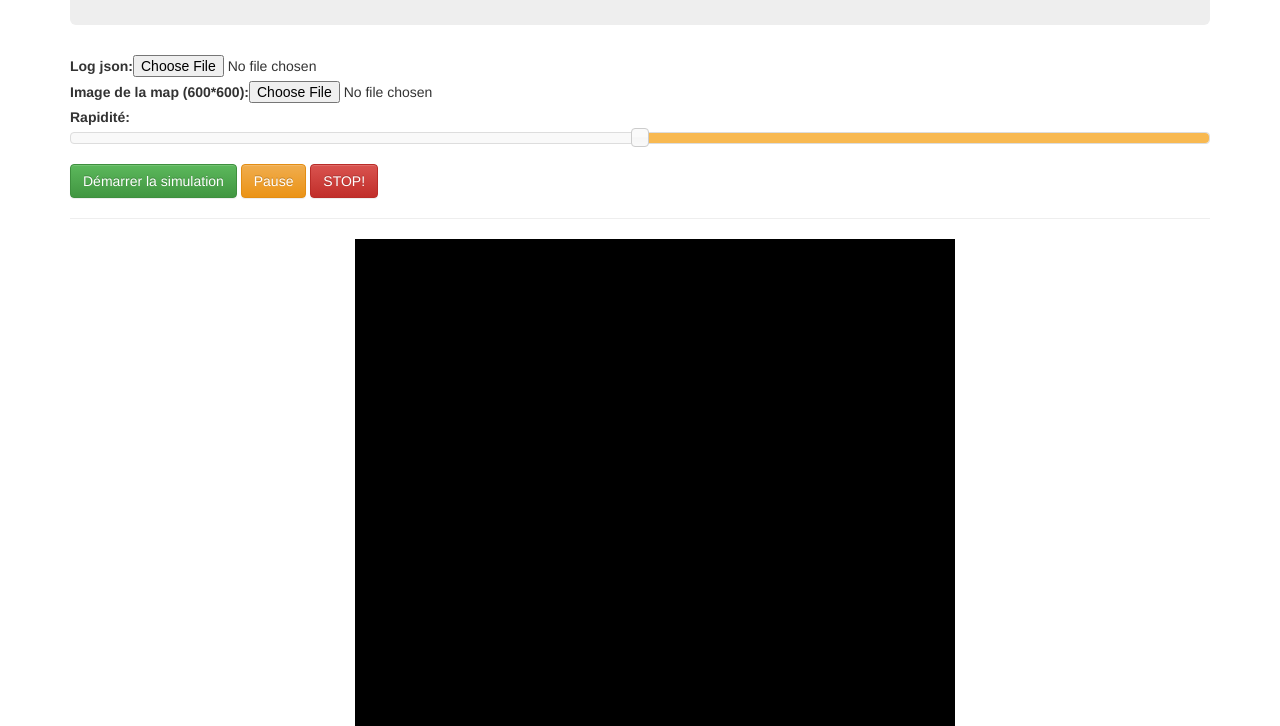
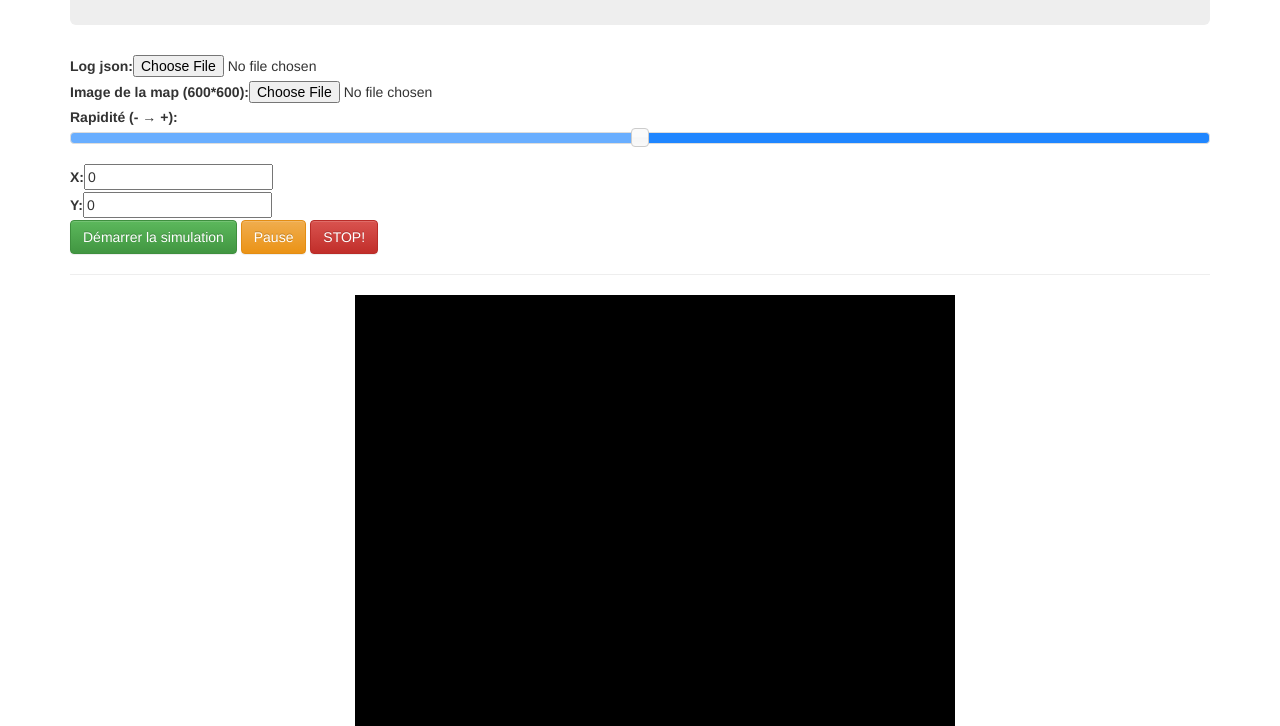
Before and after one commit to ace-design/IslandExploration, a plain HTML site: page index.html in a window 1280 px wide. Shown: the part 74-800 px from the top of the page. Drawn offline with Linux system fonts and the light colour scheme.

Commit message:
Added an input for the initial coordimates and changed the speed bar style

```diff
--- a/css/style.css
+++ b/css/style.css
@@ -7,3 +7,10 @@
   padding-bottom: 18px;
   padding-top: 18px;
 }
+
+#speed_bar > div {
+  background: rgba(0, 117, 255, 0.7)!important;
+}
+#speed_bar {
+  background: rgba(0, 117, 255, 0.59)!important;
+}
--- a/index.html
+++ b/index.html
@@ -20,7 +20,9 @@
       <form>
         <label>Log json: </label><input style="display: inline" id="input_map" type="file" onchange="onSelectMap(event)"><br>
         <label>Image de la map (600*600): </label><input style="display: inline" id="input_map_pic" type="file" onchange="onSelectImg(event)"><br>
-        <label>Rapidité: </label> <div id="speed_bar"></div><br>
+        <label>Rapidité (- → +): </label> <div id="speed_bar"></div><br>
+        <label>X: </label><input type="number" id="locX" value="0"/><br>
+        <label>Y: </label><input type="number" id="locY" value="0"/><br>
         <button type="button" class="btn btn-success" onClick="start();">Démarrer la simulation</button>
         <button type="button" id="btn_pause" class="btn btn-warning" onClick="pause();">Pause</button>
         <button type="button" class="btn btn-danger" onClick="stop();">STOP!</button>
@@ -41,6 +43,7 @@
             <li>Selectionner votre log json</li>
             <li>Selectionner une image de l'ile correspondante (600*600px). Par défaut, l'ile de la semaine 46 sera selectionnée.</li>
             <li>Vous pouvez faire varier la vitesse de l'animation tout au long de l'exploration</li>
+            <li>Vous pouvez modifier les coordonnées initiales</li>
             <li>Une fois pret, appuyez sur Démarrer</li>
           </ol>
         </p>
--- a/js/map.js
+++ b/js/map.js
@@ -31,8 +31,8 @@ function initialize(json) {
     creeks = {};
     json_index = 1;
     isFinished = false;
-    locX = 0;
-    locY = 0;
+    locX = parseInt($("#locX").val());
+    locY = parseInt($("#locY").val());
     isPaused = false;
     updatePause();
     direction = map_json[0].data.heading;
```
